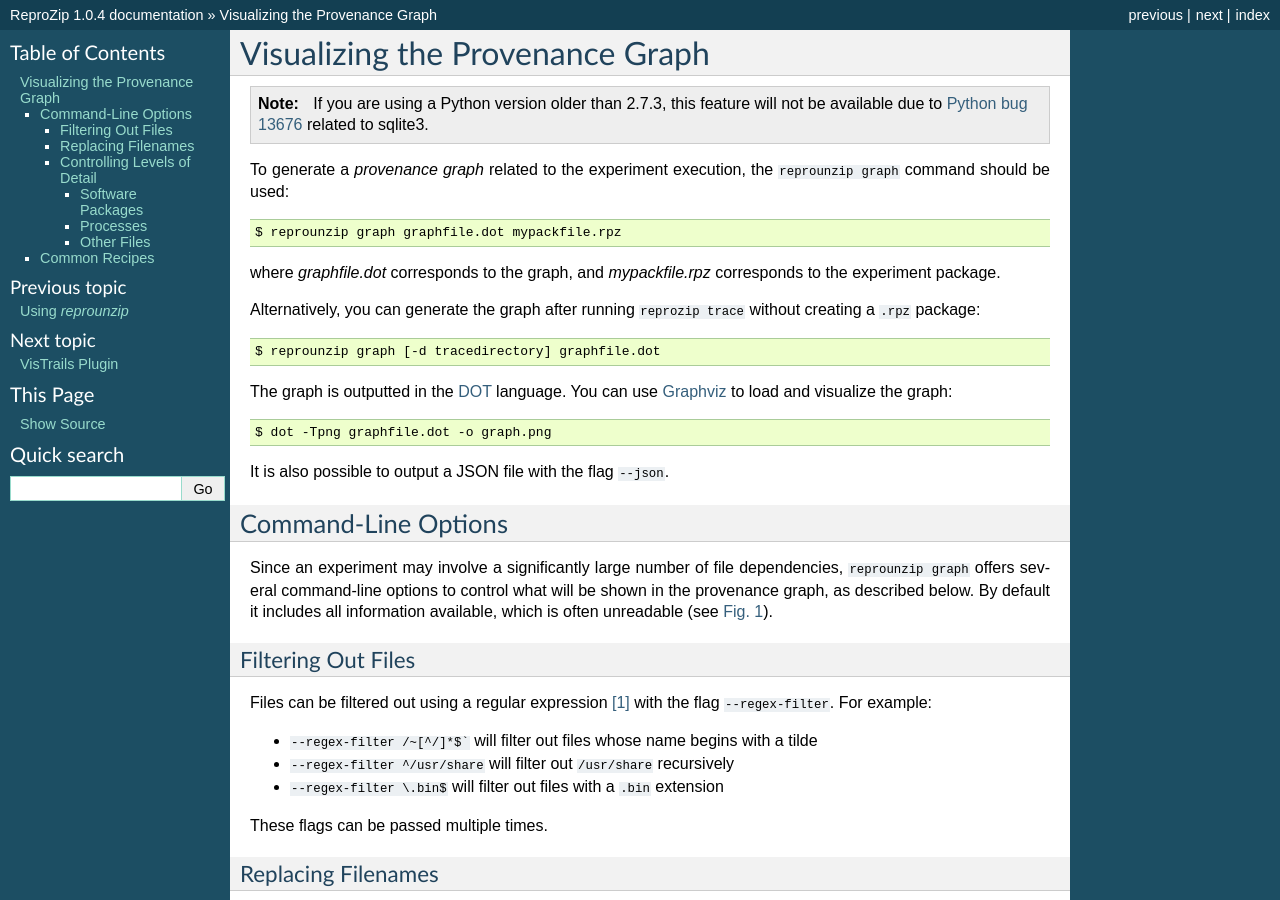
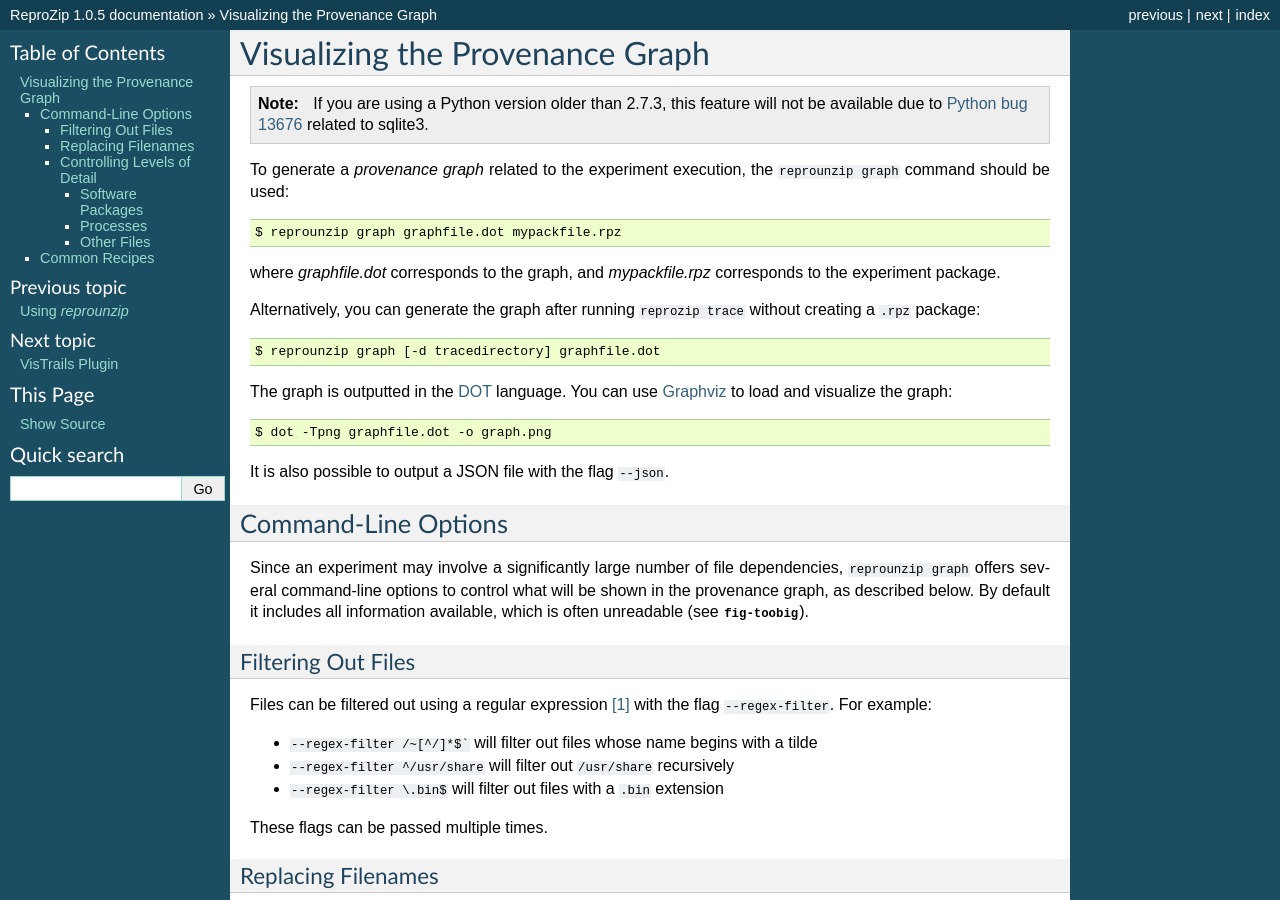
Before and after one commit to VIDA-NYU/reprozip, a Sphinx documentation site: the page built from docs/graph.rst, in a window 1280 px wide and 900 px high. Built offline with Sphinx 7.4.7, drawn with Linux system fonts in a browser that asks for light colours; some of the changed text lies outside the part shown.

Commit message:
Update sphinx template

```diff
--- a/docs/conf.py
+++ b/docs/conf.py
@@ -1,7 +1,7 @@
 # -*- coding: utf-8 -*-
 #
 # ReproZip documentation build configuration file, created by
-# sphinx-quickstart on Wed Aug 27 13:54:19 2014.
+# sphinx-quickstart on Tue May 31 15:43:00 2016.
 #
 # This file is execfile()d with the current directory set to its
 # containing dir.
@@ -12,18 +12,18 @@
 # All configuration values have a default; values that are commented out
 # serve to show the default.
 
-import sys
-import os
-
 # If extensions (or modules to document with autodoc) are in another directory,
 # add these directories to sys.path here. If the directory is relative to the
 # documentation root, use os.path.abspath to make it absolute, like shown here.
-#sys.path.insert(0, os.path.abspath('.'))
+import os
+import sys
+sys.path.insert(0, os.path.abspath('..'))
 
 # -- General configuration ------------------------------------------------
 
 # If your documentation needs a minimal Sphinx version, state it here.
-#needs_sphinx = '1.0'
+#
+# needs_sphinx = '1.0'
 
 # Add any Sphinx extension module names here, as strings. They can be
 # extensions coming with Sphinx (named 'sphinx.ext.*') or your custom
@@ -38,11 +38,13 @@
 
 # The suffix(es) of source filenames.
 # You can specify multiple suffix as a list of string:
+#
 # source_suffix = ['.rst', '.md']
 source_suffix = '.rst'
 
 # The encoding of source files.
-#source_encoding = 'utf-8-sig'
+#
+# source_encoding = 'utf-8-sig'
 
 # The master toctree document.
 master_doc = 'index'
@@ -56,9 +58,9 @@
 # built documents.
 #
 # The short X.Y version.
-version = '1.0'
+version = u'1.0'
 # The full version, including alpha/beta/rc tags.
-release = '1.0.4'
+release = u'1.0.5'
 
 # The language for content autogenerated by Sphinx. Refer to documentation
 # for a list of supported languages.
@@ -69,74 +71,85 @@
 
 # There are two options for replacing |today|: either, you set today to some
 # non-false value, then it is used:
-#today = ''
+#
+# today = ''
+#
 # Else, today_fmt is used as the format for a strftime call.
-#today_fmt = '%B %d, %Y'
+#
+# today_fmt = '%B %d, %Y'
 
 # List of patterns, relative to source directory, that match files and
 # directories to ignore when looking for source files.
-exclude_patterns = ['_build']
+# This patterns also effect to html_static_path and html_extra_path
+exclude_patterns = ['_build', 'Thumbs.db', '.DS_Store']
 
 # The reST default role (used for this markup: `text`) to use for all
 # documents.
-#default_role = None
+#
+# default_role = None
 
 # If true, '()' will be appended to :func: etc. cross-reference text.
-#add_function_parentheses = True
+#
+# add_function_parentheses = True
 
 # If true, the current module name will be prepended to all description
 # unit titles (such as .. function::).
-#add_module_names = True
+#
+# add_module_names = True
 
 # If true, sectionauthor and moduleauthor directives will be shown in the
 # output. They are ignored by default.
-#show_authors = False
+#
+# show_authors = False
 
 # The name of the Pygments (syntax highlighting) style to use.
 pygments_style = 'sphinx'
 
 # A list of ignored prefixes for module index sorting.
-#modindex_common_prefix = []
+# modindex_common_prefix = []
 
 # If true, keep warnings as "system message" paragraphs in the built documents.
-#keep_warnings = False
+# keep_warnings = False
 
 # If true, `todo` and `todoList` produce output, else they produce nothing.
 todo_include_todos = False
 
-# If true, figures, tables and code-blocks are automatically numbered if they
-# have captions.
-numfig = True
 
 # -- Options for HTML output ----------------------------------------------
 
 # The theme to use for HTML and HTML Help pages.  See the documentation for
 # a list of builtin themes.
+#
 html_theme = 'default'
 
 # Theme options are theme-specific and customize the look and feel of a theme
 # further.  For a list of options available for each theme, see the
 # documentation.
-#html_theme_options = {}
+#
+# html_theme_options = {}
 
 # Add any paths that contain custom themes here, relative to this directory.
-#html_theme_path = []
+# html_theme_path = []
 
-# The name for this set of Sphinx documents.  If None, it defaults to
-# "<project> v<release> documentation".
-#html_title = None
+# The name for this set of Sphinx documents.
+# "<project> v<release> documentation" by default.
+#
+# html_title = u'ReproZip'
 
 # A shorter title for the navigation bar.  Default is the same as html_title.
-#html_short_title = None
+#
+# html_short_title = None
 
 # The name of an image file (relative to this directory) to place at the top
 # of the sidebar.
-#html_logo = None
+#
+# html_logo = None
 
-# The name of an image file (within the static path) to use as favicon of the
-# docs.  This file should be a Windows icon file (.ico) being 16x16 or 32x32
+# The name of an image file (relative to this directory) to use as a favicon of
+# the docs.  This file should be a Windows icon file (.ico) being 16x16 or 32x32
 # pixels large.
-#html_favicon = None
+#
+# html_favicon = None
 
 # Add any paths that contain custom static files (such as style sheets) here,
 # relative to this directory. They are copied after the builtin static files,
@@ -146,62 +159,79 @@
 # Add any extra paths that contain custom files (such as robots.txt or
 # .htaccess) here, relative to this directory. These files are copied
 # directly to the root of the documentation.
-#html_extra_path = []
+#
+# html_extra_path = []
 
-# If not '', a 'Last updated on:' timestamp is inserted at every page bottom,
-# using the given strftime format.
-#html_last_updated_fmt = '%b %d, %Y'
+# If not None, a 'Last updated on:' timestamp is inserted at every page
+# bottom, using the given strftime format.
+# The empty string is equivalent to '%b %d, %Y'.
+#
+# html_last_updated_fmt = None
 
 # If true, SmartyPants will be used to convert quotes and dashes to
 # typographically correct entities.
-#html_use_smartypants = True
+#
+# html_use_smartypants = True
 
 # Custom sidebar templates, maps document names to template names.
-#html_sidebars = {}
+#
+# html_sidebars = {}
 
 # Additional templates that should be rendered to pages, maps page names to
 # template names.
-#html_additional_pages = {}
+#
+# html_additional_pages = {}
 
 # If false, no module index is generated.
-#html_domain_indices = True
+#
+# html_domain_indices = True
 
 # If false, no index is generated.
-#html_use_index = True
+#
+# html_use_index = True
 
 # If true, the index is split into individual pages for each letter.
-#html_split_index = False
+#
+# html_split_index = False
 
 # If true, links to the reST sources are added to the pages.
-#html_show_sourcelink = True
+#
+# html_show_sourcelink = True
 
 # If true, "Created using Sphinx" is shown in the HTML footer. Default is True.
-#html_show_sphinx = True
+#
+# html_show_sphinx = True
 
 # If true, "(C) Copyright ..." is shown in the HTML footer. Default is True.
-#html_show_copyright = True
+#
+# html_show_copyright = True
 
 # If true, an OpenSearch description file will be output, and all pages will
 # contain a <link> tag referring to it.  The value of this option must be the
 # base URL from which the finished HTML is served.
-#html_use_opensearch = ''
+#
+# html_use_opensearch = ''
 
 # This is the file name suffix for HTML files (e.g. ".xhtml").
-#html_file_suffix = None
+# html_file_suffix = None
 
 # Language to be used for generating the HTML full-text search index.
 # Sphinx supports the following languages:
-#   'da', 'de', 'en', 'es', 'fi', 'fr', 'h', 'it', 'ja'
-#   'nl', 'no', 'pt', 'ro', 'r', 'sv', 'tr'
-#html_search_language = 'en'
+#   'da', 'de', 'en', 'es', 'fi', 'fr', 'hu', 'it', 'ja'
+#   'nl', 'no', 'pt', 'ro', 'ru', 'sv', 'tr', 'zh'
+#
+# html_search_language = 'en'
 
 # A dictionary with options for the search language support, empty by default.
-# Now only 'ja' uses this config value
-#html_search_options = {'type': 'default'}
+# 'ja' uses this config value.
+# 'zh' user can custom change `jieba` dictionary path.
+#
+# html_search_options = {'type': 'default'}
 
 # The name of a javascript file (relative to the configuration directory) that
 # implements a search results scorer. If empty, the default will be used.
-#html_search_scorer = 'scorer.js'
+#
+# html_search_scorer = 'scorer.js'
 
 # Output file base name for HTML help builder.
 htmlhelp_basename = 'ReproZip'
@@ -209,47 +239,57 @@
 # -- Options for LaTeX output ---------------------------------------------
 
 latex_elements = {
-# The paper size ('letterpaper' or 'a4paper').
-#'papersize': 'letterpaper',
+     # The paper size ('letterpaper' or 'a4paper').
+     #
+     # 'papersize': 'letterpaper',
 
-# The font size ('10pt', '11pt' or '12pt').
-#'pointsize': '10pt',
+     # The font size ('10pt', '11pt' or '12pt').
+     #
+     # 'pointsize': '10pt',
 
-# Additional stuff for the LaTeX preamble.
-#'preamble': '',
+     # Additional stuff for the LaTeX preamble.
+     #
+     # 'preamble': '',
 
-# Latex figure (float) alignment
-#'figure_align': 'htbp',
+     # Latex figure (float) alignment
+     #
+     # 'figure_align': 'htbp',
 }
 
 # Grouping the document tree into LaTeX files. List of tuples
 # (source start file, target name, title,
 #  author, documentclass [howto, manual, or own class]).
 latex_documents = [
-  (master_doc, 'reprozip.tex', u'ReproZip Documentation',
-   u'Fernando Chirigati, Remi Rampin, Juliana Freire, and Dennis Shasha',
-   'manual'),
+    (master_doc, 'ReproZip.tex', u'ReproZip Documentation',
+     u'Fernando Chirigati, Remi Rampin, Juliana Freire, and Dennis Shasha',
+     'manual'),
 ]
 
 # The name of an image file (relative to this directory) to place at the top of
 # the title page.
-#latex_logo = None
+#
+# latex_logo = None
 
 # For "manual" documents, if this is true, then toplevel headings are parts,
 # not chapters.
-#latex_use_parts = False
+#
+# latex_use_parts = False
 
 # If true, show page references after internal links.
-#latex_show_pagerefs = False
+#
+# latex_show_pagerefs = False
 
 # If true, show URL addresses after external links.
-#latex_show_urls = False
+#
+# latex_show_urls = False
 
 # Documents to append as an appendix to all manuals.
-#latex_appendices = []
+#
+# latex_appendices = []
 
 # If false, no module index is generated.
-#latex_domain_indices = True
+#
+# latex_domain_indices = True
 
 
 # -- Options for manual page output ---------------------------------------
@@ -262,7 +302,8 @@
 ]
 
 # If true, show URL addresses after external links.
-#man_show_urls = False
+#
+# man_show_urls = False
 
 
 # -- Options for Texinfo output -------------------------------------------
@@ -271,26 +312,30 @@
 # (source start file, target name, title, author,
 #  dir menu entry, description, category)
 texinfo_documents = [
-  (master_doc, 'ReproZip', u'ReproZip Documentation',
-   u'Fernando Chirigati, Remi Rampin, Juliana Freire, and Dennis Shasha',
-   'ReproZip',
-   'Allows the reproducibility of command-line experiments in a different environment',
-   'Miscellaneous'),
+    (master_doc, 'ReproZip', u'ReproZip Documentation',
+     u'Fernando Chirigati, Remi Rampin, Juliana Freire, and Dennis Shasha',
+     'ReproZip',
+     'Allows the reproducibility of command-line experiments in a different environment',
+     'Miscellaneous'),
 ]
 
 # Documents to append as an appendix to all manuals.
-#texinfo_appendices = []
+#
+# texinfo_appendices = []
 
 # If false, no module index is generated.
-#texinfo_domain_indices = True
+#
+# texinfo_domain_indices = True
 
 # How to display URL addresses: 'footnote', 'no', or 'inline'.
-#texinfo_show_urls = 'footnote'
+#
+# texinfo_show_urls = 'footnote'
 
 # If true, do not generate a @detailmenu in the "Top" node's menu.
-#texinfo_no_detailmenu = False
+#
+# texinfo_no_detailmenu = False
 
 
-# Configuration for intersphinx
-intersphinx_mapping = {'http://docs.python.org/': None,
+# Example configuration for intersphinx: refer to the Python standard library.
+intersphinx_mapping = {'https://docs.python.org/': None,
                        'http://rpaths.remram.fr/en/latest/': None}
```
Also changed, not shown: 2 other files.
